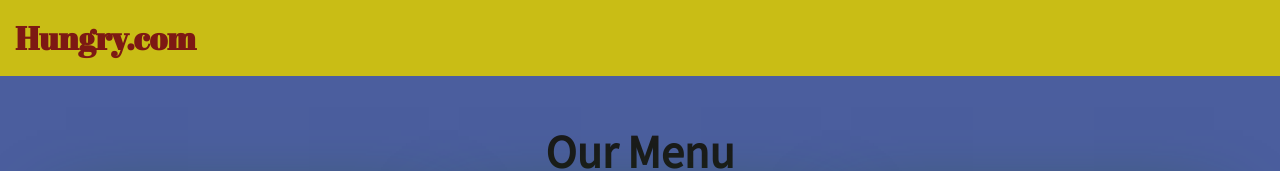
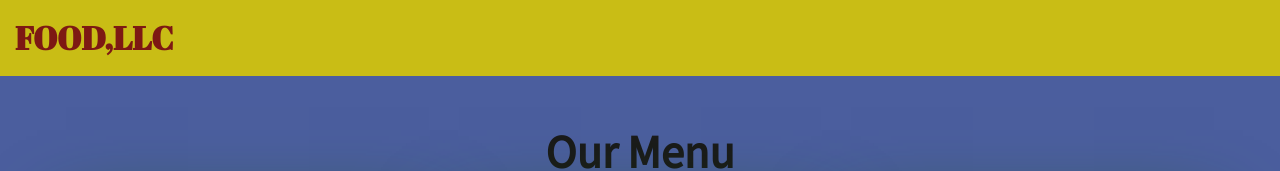
Before and after one commit to DakshKothari18/module3assignment, a plain HTML site: page index.html in a window 1280 px wide. Shown: the top 171 px of the page. Drawn offline with Linux system fonts and the light colour scheme.

Commit message:
Update index.html

```diff
--- a/index.html
+++ b/index.html
@@ -21,7 +21,7 @@
                 <div class="navbar-header">
                     <div class="navbar-brand">
                         <a href="index.html">
-                            <h1>Hungry.com</h1>
+                            <h1>FOOD,LLC</h1>
                         </a>
                     </div>
 
```
